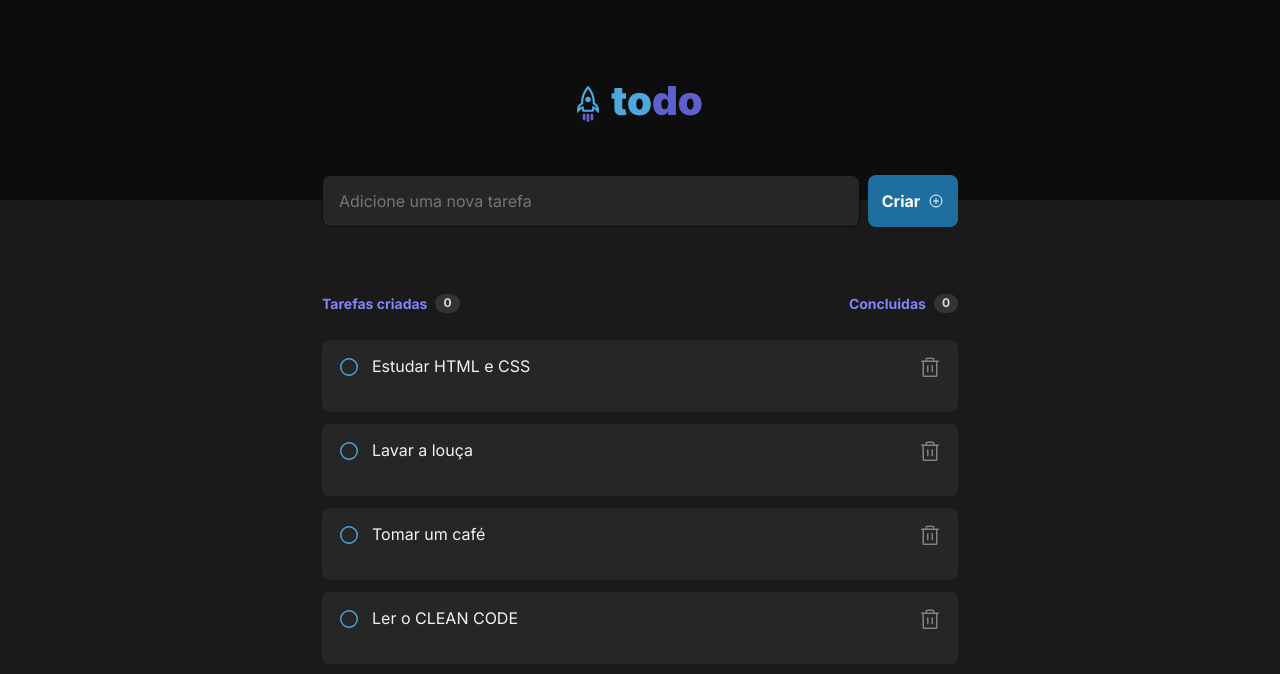
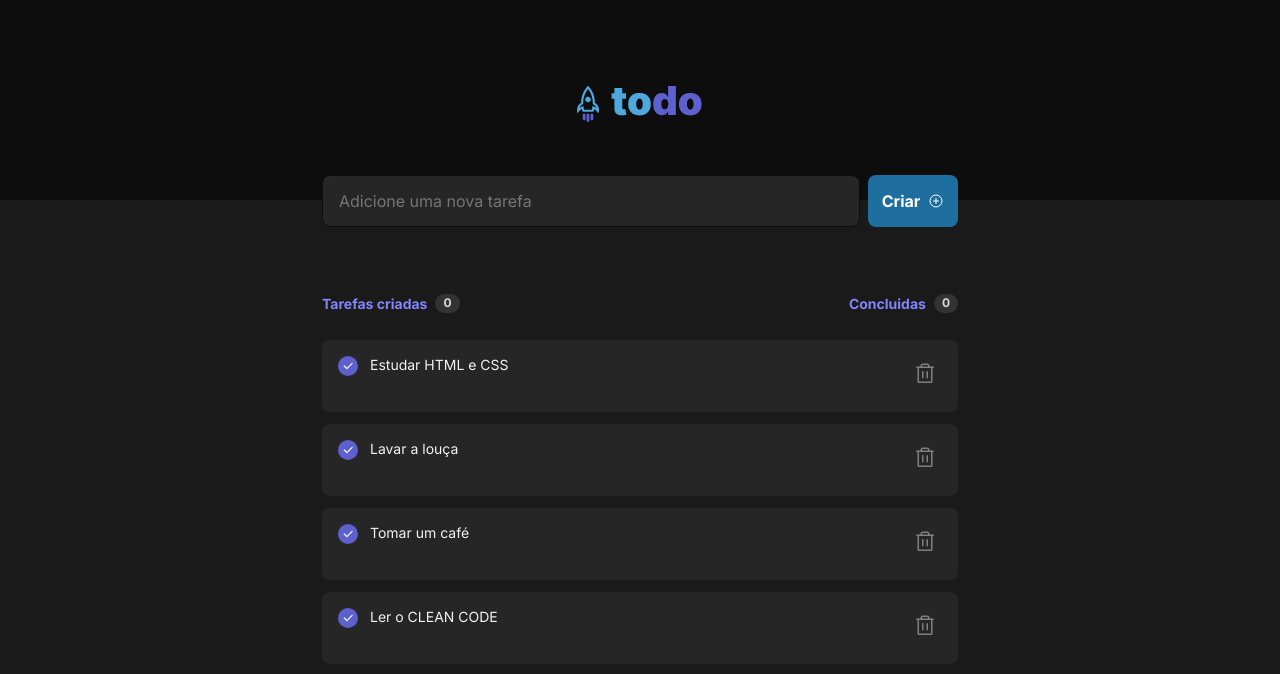
Before and after one commit to dinobergviana/desafio1-conceitos-react, a React (Vite) app: page / in a window 1280 px wide. Shown: the top 674 px of the page. Built offline with nearby package versions, Linux system fonts and the light colour scheme.

Commit message:
criada regras css para os diferentes estados dos icones do componente Todo

```diff
--- a/src/components/Todo.module.css
+++ b/src/components/Todo.module.css
@@ -38,10 +38,40 @@
 
 .checkIcon {
   color: var(--blue-300);
+
+  width: 20px;
+  height: 20px;
+
+  border: 2px solid var(--blue-300);
+  border-radius: 50%;
+
+  display: flex;
+  align-items: center;
+  justify-content: center;
+}
+
+.checkIcon img {
+  width: 12px;
+  height: 12px;
+}
+
+.checkIcon:hover {
+  border-color: var(--blue-400);
+}
+
+.iconButtonchecked {
+  background-color: var(--purple-400);
+  border-color: var(--purple-400);
+}
+
+.iconButtonchecked:hover {
+  background-color: var(--purple-300);
+  border-color: var(--purple-300);
 }
 
 .description {
   text-align: left;
+  font-size: 0.875rem;
 }
 
 .deleteIcon {
@@ -49,5 +79,16 @@
 
   display: flex;
   align-items: center;
+  border-radius: 8px;
 
+  transition: background-color, color 0.2s;
 }
+
+.deleteIcon svg {
+  margin: 0.375rem 0.313rem;
+}
+
+.deleteIcon:hover {
+  background: var(--gray-400);
+  color: var(--red-500);
+}
--- a/src/components/Todo.tsx
+++ b/src/components/Todo.tsx
@@ -1,6 +1,8 @@
-import { Circle, Trash } from 'phosphor-react'
+import { Trash } from 'phosphor-react'
 
 import styles from './Todo.module.css'
+
+import checkIcon from '../assets/check-bold.svg'
 
 interface TodoProps {
   description: string
@@ -9,9 +11,9 @@ interface TodoProps {
 export function Todo({description}: TodoProps) {
   return (
     <div className={styles.todoContainer}>
-      <button className={styles.checkIcon}>
-        <Circle size={22}/>
-      </button>
+      <div className={`${styles.checkIcon} ${styles.iconButtonchecked}`}>
+        <img src={checkIcon} />
+      </div>
       <div className={styles.description}>
         <span>{description}</span>
       </div>
```
Also changed, not shown: src/assets/check-bold.svg (added).
